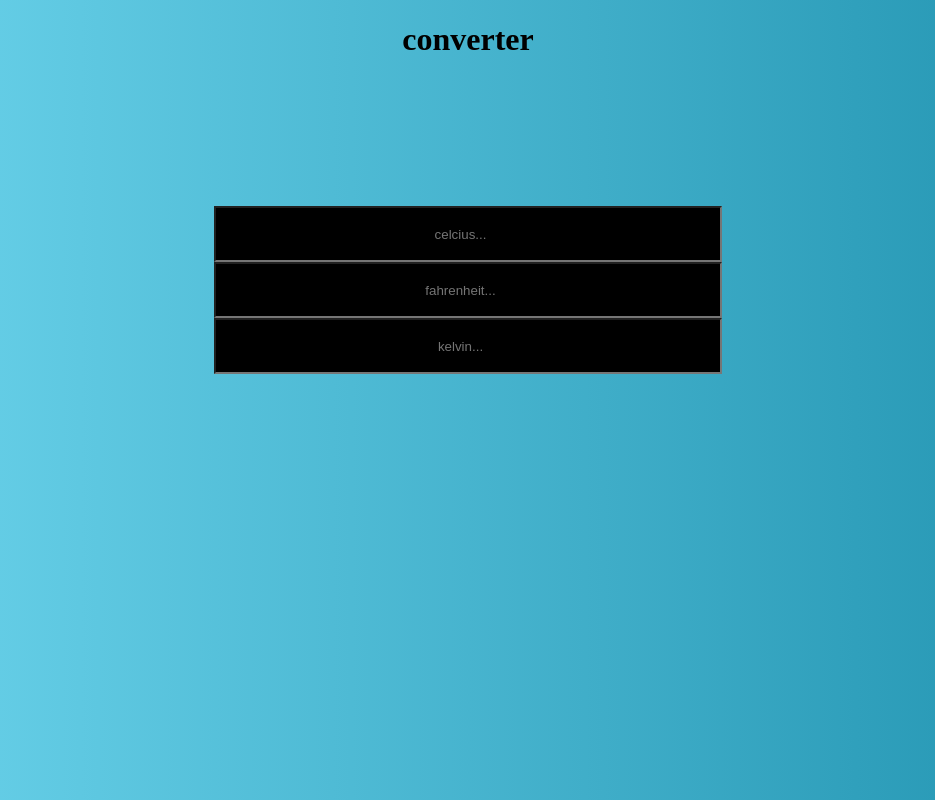
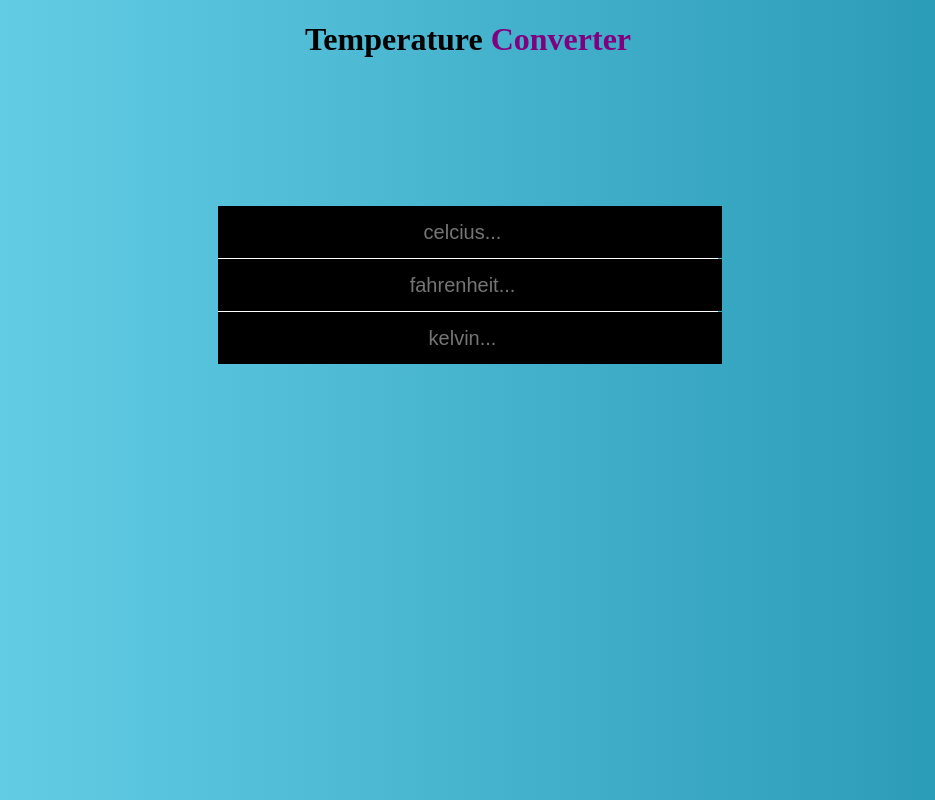
Before and after one commit to EstherWangari/temperature-converter, a plain HTML site: page index.html in a window 1280 px wide. Shown: the whole page, without its empty margins (172-1107 px from the left). Drawn offline with Linux system fonts and the light colour scheme.

Commit message:
finished with the styling and borders.styling h1

```diff
--- a/css/styles.css
+++ b/css/styles.css
@@ -8,6 +8,7 @@ h1{text-align: center;}
   text-align: center;
   padding-top: 10%;
   color: #fff;
+  width:500px
 }
 input{
   height:50px;
@@ -15,4 +16,11 @@ input{
   text-align: center;
   background: black;
   color:#fff;
+  border:none;
+  font-size: 20px;
+  outline:none;
 }
+.fahrenheit{
+  border-top: 1px solid #fff;
+  border-bottom:1px solid #fff;
+}
--- a/index.html
+++ b/index.html
@@ -5,7 +5,8 @@
     <link rel="stylesheet" href="css/styles.css">
   </head>
   <body>
-    <h1>converter</h1>
+    <h1>Temperature <span style="color:purple">Converter</span></h1>
+    <center>
       <div id="whole">
         <div class="celcius">
           <input type = "number" placeholder="celcius...">
@@ -17,6 +18,7 @@
           <input type = "number" placeholder="kelvin...">
         </div>
       </div>
+    </center>
     <script type="text/javascript" src="js/scripts.js"></script>
   </body>
 </html>
```
Lines whose indentation alone changed are shown as unchanged.
